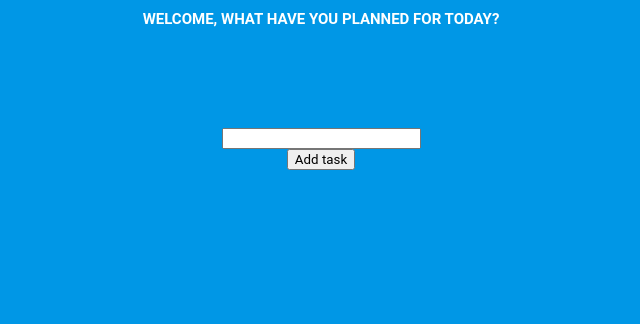
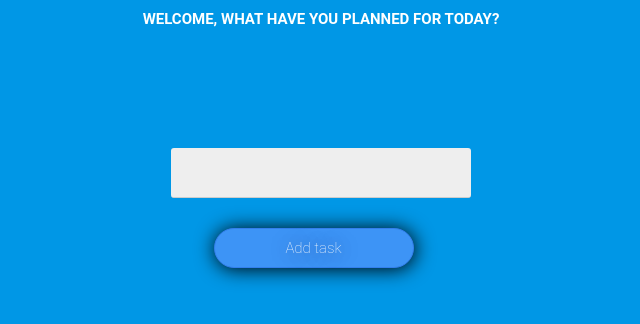
Before and after one commit to KrystianKaminski/to-do-list-vanillaJS, a plain HTML site: page index.html in a window 1280 px wide. Shown: the whole page, without its empty margins (319-959 px from the left). Drawn offline with Linux system fonts and the light colour scheme.

Commit message:
Basic UI

```diff
--- a/script.js
+++ b/script.js
@@ -2,7 +2,6 @@ class App {
   constructor(container) {
     this.container = document.querySelector(container) || document.body
     this.tasks = []
-    this.inputBox = new InputBox(this.container)
 
     this.init()
   }
@@ -11,41 +10,36 @@ class App {
     this.render()
   }
 
-  render() {
-    this.inputBox.render()
-  }
-}
+  makeUI() {
+    const inputBox = document.createElement('div')
+    const input = document.createElement('input')
+    const button = document.createElement('button')
 
-class InputBox {
-  constructor(parent) {
-    this.parent = parent
+    inputBox.setAttribute('class', 'add-task-box')
+    input.setAttribute('class', 'add-task-box__input')
+    button.setAttribute('class', 'add-task-box__button')
+
+    button.innerText = 'Add task'
+
+
+    inputBox.appendChild(input)
+    inputBox.appendChild(button)
+
+    this.container.appendChild(inputBox)
   }
 
   render() {
-    const inputBoxDiv = document.createElement('div')
-    const input = document.createElement('input')
-    const button = document.createElement('button')
-
-    button.innerText = 'Add task'
-
-    inputBoxDiv.setAttribute('class', 'add-task-box')
-
-    inputBoxDiv.appendChild(input)
-    inputBoxDiv.appendChild(button)
-    this.parent.appendChild(inputBoxDiv)
-  }
-}
-
-class List {
-  constructor() {
-
+    this.makeUI()
   }
 }
 
 class Task {
-  constructor() {
-
+  constructor(text) {
+    this.text = text
+    this.isCompleted = false
   }
 }
 
+
+
 const app = new App('.container')
```
Also changed, not shown: index.html (+17 -0 lines).
